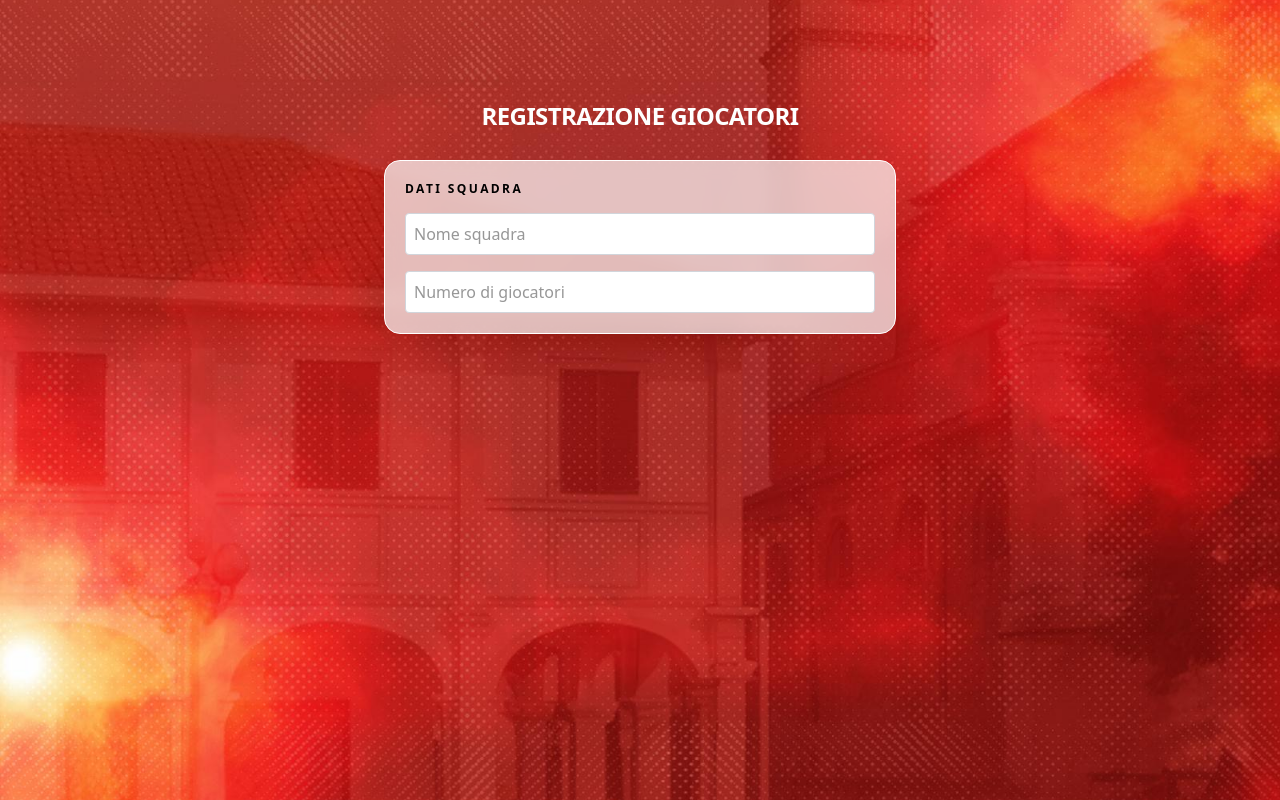
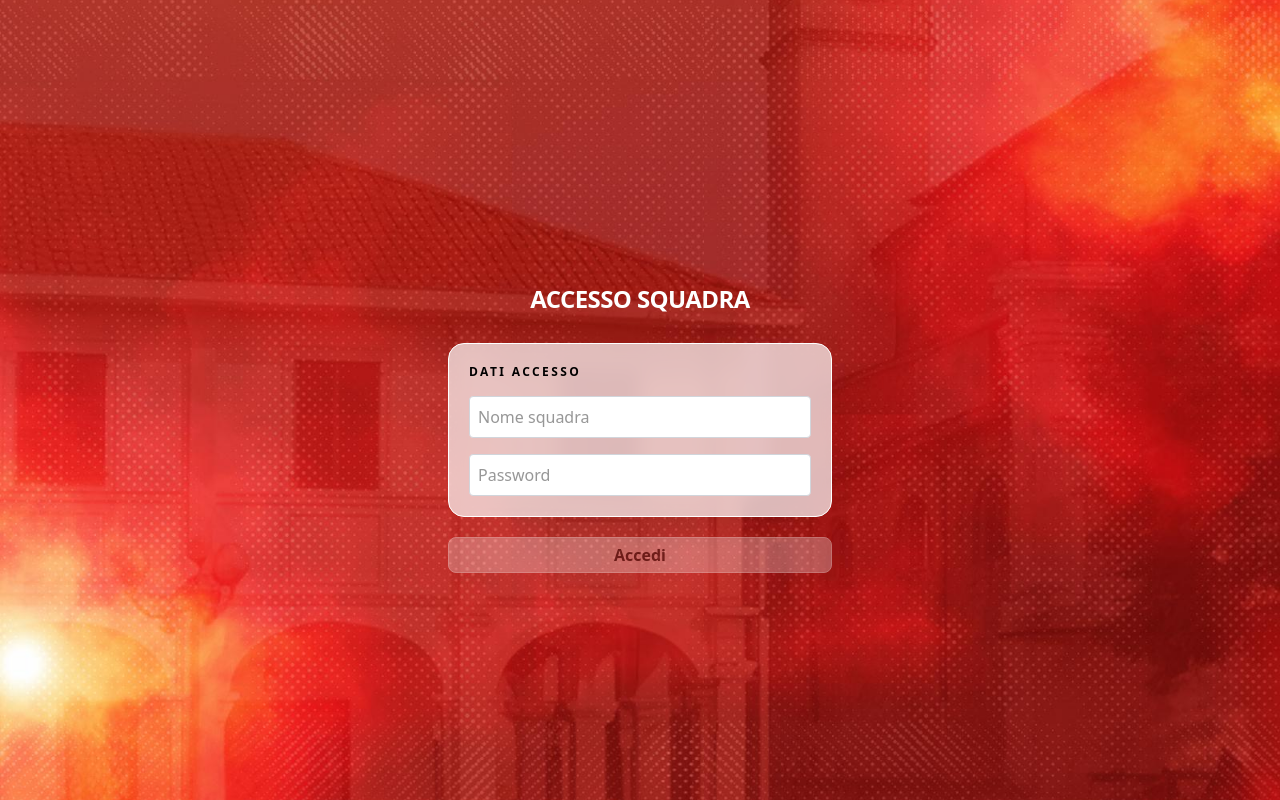
Before and after one commit to paronasport/paronasport-fe, a React (Vite) app: page / in a window 1280 px wide. Built offline with nearby package versions, Linux system fonts and the light colour scheme; no server answers.

Commit message:
add login for squads

```diff
--- a/src/components/core/Loader.tsx
+++ b/src/components/core/Loader.tsx
@@ -1,7 +1,7 @@
 export const Loader = () => {
   return (
     <div className="fixed w-full h-full inset-0 flex items-center justify-center bg-black/50 z-50">
-      <div className="w-10 h-10 border-4 border-emerald-400 border-t-gray-500 rounded-full animate-spin" />
+      <div className="w-10 h-10 border-4 border-[#e02b2a] border-t-transparent rounded-full animate-spin" />
     </div>
   );
 };
--- a/src/pages/SendData.tsx
+++ b/src/pages/SendData.tsx
@@ -1,8 +1,9 @@
-import { useMemo, useState } from "react";
+import { type FormEvent, useMemo, useState } from "react";
 import { Button } from "../components/core/Button";
 import { Container } from "../components/core/Container";
 import { Input } from "../components/core/Input";
 import { Label } from "../components/core/Label";
+import { Loader } from "../components/core/Loader";
 import {
   ButtonDimensions,
   LabelTags,
@@ -12,6 +13,7 @@ import {
 import { ColorVariants } from "../utils/utils";
 import { DatePicker } from "../components/core/DatePicker";
 import { useRegistration } from "../hooks/useReservation";
+import { useAuth } from "../hooks/useAuth";
 
 type PlayerForm = {
   name: string;
@@ -26,15 +28,24 @@ const isPlayerComplete = (p: PlayerForm) =>
   p.ciId.trim() !== "" &&
   p.birthDate.trim() !== "";
 
+const cardStyle = {
+  background: "color-mix(in oklab, oklch(1 0 0) 70%, transparent)",
+};
+
 export const SendData = () => {
   const MIN_PLAYERS = 5;
   const MAX_PLAYERS = 10;
 
+  const [isLoggedIn, setIsLoggedIn] = useState(false);
   const [squadName, setSquadName] = useState<string>("");
+  const [password, setPassword] = useState<string>("");
+  const [loginError, setLoginError] = useState<string>("");
+
   const [playerCount, setPlayerCount] = useState<string>("");
   const [playerData, setPlayerData] = useState<Record<number, PlayerForm>>({});
   const [openIndexes, setOpenIndexes] = useState<Set<number>>(new Set());
   const [error, setError] = useState<string>("");
+
   const count = Number.parseInt(playerCount);
   const hasPlayers =
     !Number.isNaN(count) && count >= MIN_PLAYERS && count <= MAX_PLAYERS;
@@ -47,13 +58,14 @@ export const SendData = () => {
         ? `Massimo ${MAX_PLAYERS} giocatori`
         : "");
 
+  const { mutate: login, isPending: isLoginPending } = useAuth();
+
   const {
     mutate: submitRegistration,
     isSuccess,
     isError,
   } = useRegistration({
     onSuccess: () => {
-      setSquadName("");
       setPlayerCount("");
       setPlayerData({});
       setOpenIndexes(new Set());
@@ -102,7 +114,24 @@ export const SendData = () => {
     });
   };
 
-  const handleSubmit = (e: React.FormEvent<HTMLFormElement>) => {
+  const handleLogin = (e: FormEvent<HTMLFormElement>) => {
+    e.preventDefault();
+    setLoginError("");
+    login(
+      { username: squadName, password },
+      {
+        onSuccess: ({ token }) => {
+          localStorage.setItem("auth_token", token);
+          setIsLoggedIn(true);
+        },
+        onError: () => {
+          setLoginError("Nome squadra o password errati");
+        },
+      },
+    );
+  };
+
+  const handleSubmit = (e: FormEvent<HTMLFormElement>) => {
     e.preventDefault();
     try {
       submitRegistration({
@@ -114,16 +143,91 @@ export const SendData = () => {
     }
   };
 
+  const bgWrapper = {
+    backgroundImage: "url('/img/bg.jpeg')",
+    backgroundSize: "cover",
+    backgroundPosition: "center",
+    backgroundAttachment: "fixed",
+  };
+
+  if (!isLoggedIn) {
+    return (
+      <div className="min-h-screen flex items-center justify-center" style={bgWrapper}>
+        <Container>
+          {isLoginPending ? (
+            <Loader />
+          ) : (
+            <form
+              onSubmit={handleLogin}
+              className="max-w-sm mx-auto flex flex-col gap-5"
+            >
+              <div className="mb-2">
+                <Label
+                  label={"Accesso Squadra".toUpperCase()}
+                  tag={LabelTags.h3}
+                  color={ColorVariants.text.white}
+                  additionalClasses="tracking-tight mt-14 text-center"
+                  weight={TextWeight.bold}
+                  size={TextDimensions.xlarge}
+                  noMargin
+                />
+              </div>
+
+              <div
+                className="border border-white rounded-2xl p-5 flex flex-col gap-4 backdrop-blur"
+                style={cardStyle}
+              >
+                <Label
+                  label="Dati Accesso"
+                  tag={LabelTags.p}
+                  color={ColorVariants.text.black}
+                  additionalClasses="tracking-[0.2em] uppercase"
+                  weight={TextWeight.semibold}
+                  size={TextDimensions.xsmall}
+                  noMargin
+                />
+                <Input
+                  type="text"
+                  placeholder="Nome squadra"
+                  value={squadName}
+                  setValue={setSquadName}
+                />
+                <Input
+                  type="password"
+                  placeholder="Password"
+                  value={password}
+                  setValue={setPassword}
+                />
+                {loginError && (
+                  <Label
+                    label={loginError}
+                    tag={LabelTags.p}
+                    color={ColorVariants.text.red}
+                    weight={TextWeight.semibold}
+                    noMargin
+                  />
+                )}
+              </div>
+
+              <Button
+                label="Accedi"
+                dimension={ButtonDimensions.large}
+                colorLabel={ColorVariants.text.black}
+                borderColor="border-white"
+                onClick={() => {}}
+                style={cardStyle}
+                disabled={squadName.trim() === "" || password.trim() === ""}
+                fullWidth
+              />
+            </form>
+          )}
+        </Container>
+      </div>
+    );
+  }
+
   return (
-    <div
-      className="min-h-screen"
-      style={{
-        backgroundImage: "url('/img/bg.jpeg')",
-        backgroundSize: "cover",
-        backgroundPosition: "center",
-        backgroundAttachment: "fixed",
-      }}
-    >
+    <div className="min-h-screen" style={bgWrapper}>
       <Container>
         <form
           onSubmit={handleSubmit}
@@ -143,9 +247,7 @@ export const SendData = () => {
 
           <div
             className="border border-white rounded-2xl p-5 flex flex-col gap-4 backdrop-blur"
-            style={{
-              background: "color-mix(in oklab, oklch(1 0 0) 70%, transparent)",
-            }}
+            style={cardStyle}
           >
             <Label
               label="Dati Squadra"
@@ -156,12 +258,16 @@ export const SendData = () => {
               size={TextDimensions.xsmall}
               noMargin
             />
-            <Input
-              type="text"
-              placeholder="Nome squadra"
-              value={squadName}
-              setValue={setSquadName}
-            />
+            <div className="px-1">
+              <Label
+                label={squadName}
+                tag={LabelTags.p}
+                color={ColorVariants.text.black}
+                weight={TextWeight.bold}
+                size={TextDimensions.medium}
+                noMargin
+              />
+            </div>
             <Input
               type="number"
               placeholder="Numero di giocatori"
@@ -224,10 +330,7 @@ export const SendData = () => {
                 <div
                   key={idx}
                   className="rounded-2xl border border-white backdrop-blur relative transition-all duration-300"
-                  style={{
-                    background:
-                      "color-mix(in oklab, oklch(1 0 0) 70%, transparent)",
-                  }}
+                  style={cardStyle}
                 >
                   <button
                     type="button"
@@ -356,10 +459,7 @@ export const SendData = () => {
               onClick={() => {}}
               disabled={!isFormValid}
               additionalClass={"mt-5"}
-              style={{
-                background:
-                  "color-mix(in oklab, oklch(1 0 0) 70%, transparent)",
-              }}
+              style={cardStyle}
               fullWidth
             />
           )}
```
